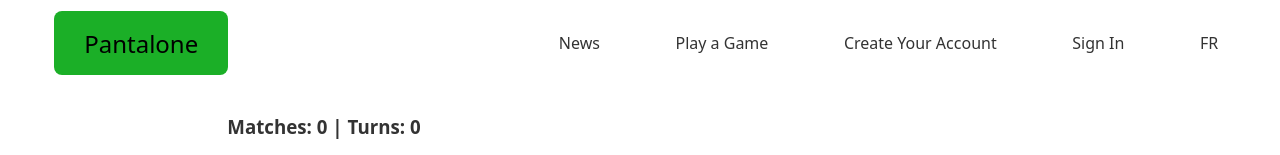
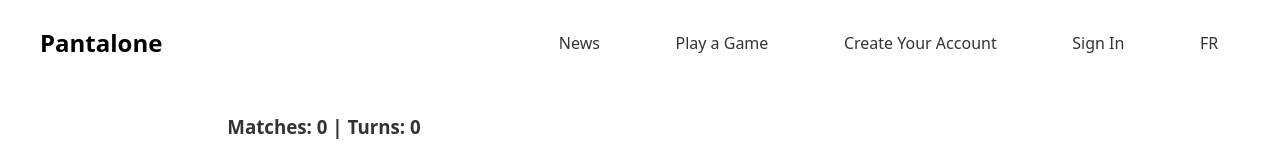
Before and after one commit to StrawberryBeds/games, a React (Vite) app: page /home in a window 1280 px wide. Shown: the top 155 px of the page. Built offline with nearby package versions, Linux system fonts and the light colour scheme; no server answers.

Commit message:
Removes button for Pantalone logo but maintains link to HomePage.jsx

```diff
--- a/src/componentsShared/Header.css
+++ b/src/componentsShared/Header.css
@@ -17,6 +17,16 @@
 .header-logo {
   font-weight: bold;
   font-size: 1.5rem;
+
+  a:link,
+  a:visited,
+  a:hover,
+  a:active {
+    color: black;
+    /* e.g., #007bff for a specific blue, or inherit */
+    text-decoration: none;
+    /* Optional: remove underline */
+  }
 }
 
 .hamburger {
@@ -26,11 +36,13 @@
   padding: 0.5rem;
   border-radius: 4px;
   cursor: pointer;
-  color: var(--text-color); /* Match the logo color */
+  color: var(--text-color);
+  /* Match the logo color */
 }
 
 .hamburger:hover {
-  background-color: rgba(27, 175, 39, 0.1); /* Subtle green hover */
+  background-color: rgba(27, 175, 39, 0.1);
+  /* Subtle green hover */
 }
 
 
@@ -82,6 +94,7 @@
     max-height: 70vh;
     overflow-y: auto;
   }
+
   .header-nav.open {
     display: flex;
   }
--- a/src/componentsShared/Header.jsx
+++ b/src/componentsShared/Header.jsx
@@ -1,6 +1,6 @@
 import { useState } from 'react';
 import { useAuth } from '../context/authContext.jsx';
-import { useNavigate } from 'react-router-dom';
+import { useNavigate, Link } from 'react-router-dom';
 import SignOutButton from './SignOutButton.jsx';
 import { useTranslation } from 'react-i18next';
 import './Header.css';
@@ -19,7 +19,9 @@ function Header() {
   return (
     <header className="header">
       <div className="header-logo">
-        <button onClick={() => { navigate('/home'); closeNav(); }}>Pantalone</button>
+        <Link to="/home">
+        <div className="header-logo">Pantalone</div>
+        </Link>
       </div>
       <button className="hamburger" onClick={toggleNav}>
         <svg width="24" height="24" viewBox="0 0 24 24" fill="currentColor">
```
